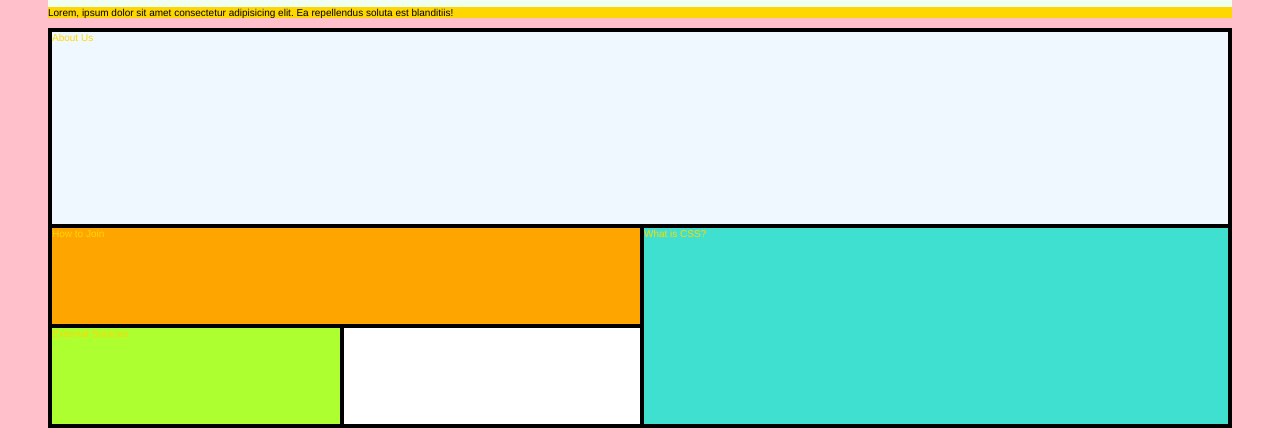
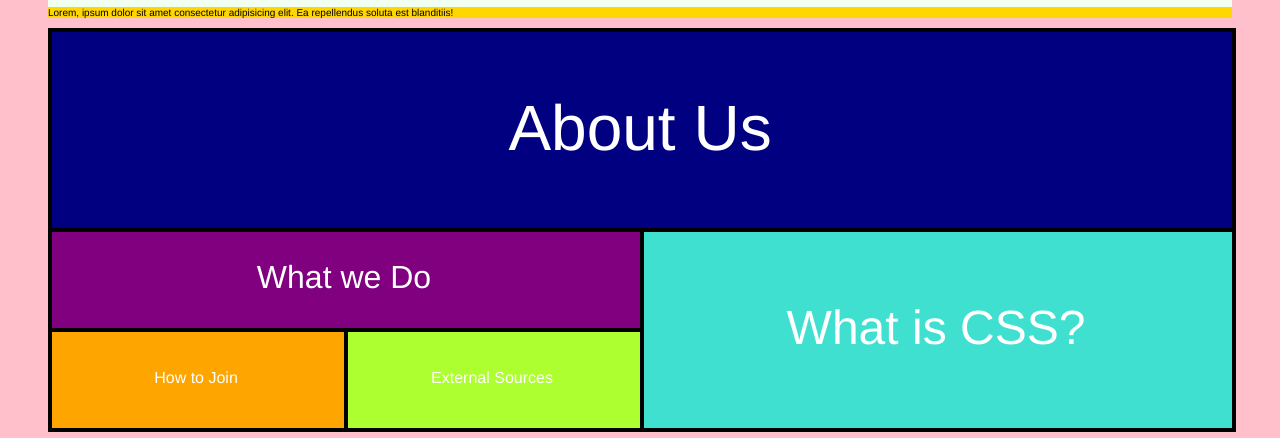
Before and after one commit to wm-pxel/CSS-Practice-Project, a plain HTML site: page index.html in a window 1280 px wide. Shown: the part 508-946 px from the top of the page. Drawn offline with Linux system fonts and the light colour scheme.

Commit message:
Updated box hover styles. Removed border in favor of box-shadow. feature/issue-7-Create_index_html

```diff
--- a/styles/style.css
+++ b/styles/style.css
@@ -83,14 +83,43 @@ li {
 .box {
     position: absolute;
     z-index: 20;
-    border: black solid 4px;
+    box-shadow:
+    4px 0 0 0 #000,
+    0 4px 0 0 #000,
+    4px 4px 0 0 #000,   /* Just to fix the corner */
+    4px 0 0 0 #000 inset,
+    0 4px 0 0 #000 inset;
     border-collapse: collapse;
     box-sizing: border-box;
-    transition: 2s;
+    transition: .8s;
+    font-size: 4rem;
+}
+
+.box:hover{
+    transform: scale(1.1);
+    z-index: 100;
+    background: red;
+
+}
+
+.box a {
+    color: white;
+    display: inline-block;
+    width: 100%;
+    height: 100%;
+
+    text-align: center;
+    display: flex;
+    flex-direction: column;
+    justify-content: center;
+}
+
+.box:hover a{
+    color: black;
 }
 
     .box-1 {
-    background: aliceblue;
+        background: navy;
         height: 50%;
         width: 100%;
     }
@@ -102,17 +131,16 @@ li {
         width: 50%;
         bottom: 0;
         right: 0;
-    border-top: 1px;
+
+        font-size: 3rem;
     }
 
     .box-3 {
-    background: white;
-    height: 50%;
+        background: purple;
+        height: 25%;
         width: 50%;
-    bottom: 0;
-    left: 0;
-    border-top: none;
-    border-right: none;
+        bottom: 25%;
+        font-size: 2rem;
     }
 
 
@@ -120,20 +148,24 @@ li {
     .box-4 {
         background: orange;
         height: 25%;
-    width: 50%;
-    bottom: 25%;
-    border-right: none;
-    border-top: none;
+        width: 25%;
+        bottom: 0;
+
+        font-size: 1rem;
     }
 
     .box-5 {
         background: greenyellow;
         height: 25%;
         width: 25%;
+        left: 25%;
         bottom: 0;
-    border-top: none;
+
+        font-size: 1rem;
     }
 
-.boxes:hover .box{
+
+
+/* .boxes:hover .box{
     background: none;
-}
+} */
```
Lines whose indentation alone changed are shown as unchanged.
